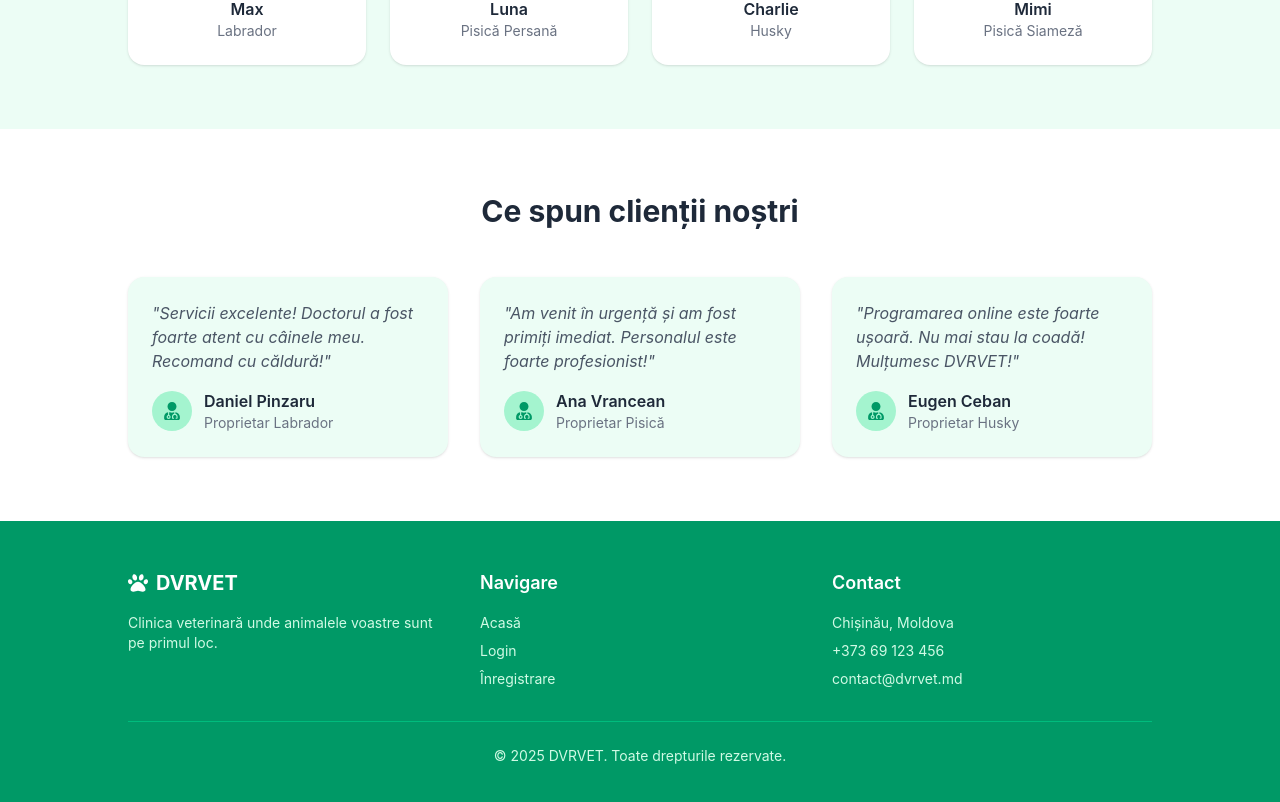
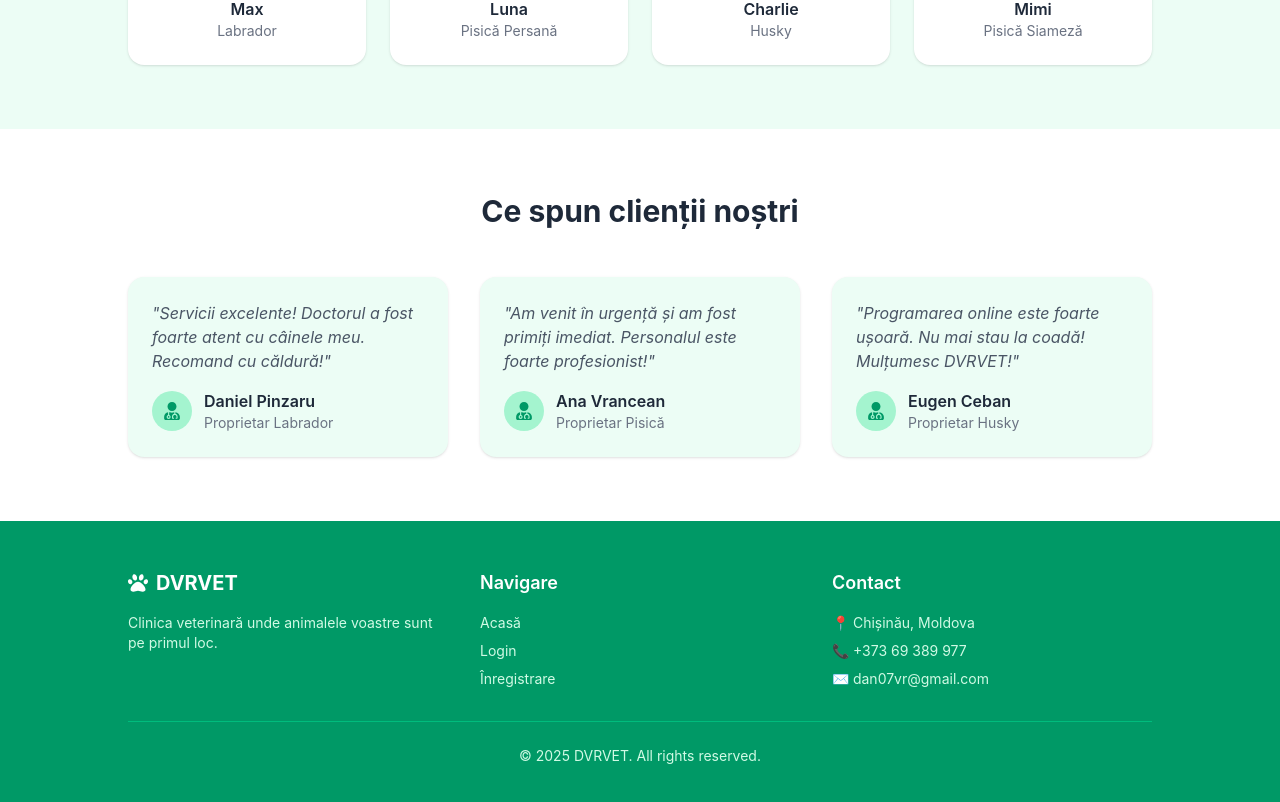
Before and after one commit to DVRpah/Final-Project-Anul-3-Practica, a React (Vite) app: page / in a window 1280 px wide. Shown: the part 2027-2829 px from the top of the page. Built offline with nearby package versions, Linux system fonts and the light colour scheme.

Commit message:
Traducere Footer

```diff
--- a/src/components/Footer.jsx
+++ b/src/components/Footer.jsx
@@ -1,7 +1,12 @@
 import { Link } from 'react-router-dom'
 import { FaPaw } from 'react-icons/fa'
+import { useApp } from '../context/AppContext'
+import translations from '../translations'
 
 function Footer() {
+  const { language } = useApp()
+  const t = translations[language]
+
   return (
     <footer className="bg-emerald-600 dark:bg-gray-950 text-white py-12 px-8">
       <div className="max-w-5xl mx-auto grid grid-cols-1 md:grid-cols-3 gap-8">
@@ -10,28 +15,28 @@ function Footer() {
             <FaPaw /> DVRVET
           </h3>
           <p className="text-emerald-100 dark:text-gray-400 text-sm">
-            Clinica veterinară unde animalele voastre sunt pe primul loc.
+            {t.footerDesc}
           </p>
         </div>
         <div>
-          <h3 className="text-lg font-semibold mb-4">Navigare</h3>
+          <h3 className="text-lg font-semibold mb-4">{t.footerNav}</h3>
           <ul className="space-y-2 text-emerald-100 dark:text-gray-400 text-sm">
-            <li><Link to="/" className="hover:text-white">Acasă</Link></li>
-            <li><Link to="/login" className="hover:text-white">Login</Link></li>
-            <li><Link to="/register" className="hover:text-white">Înregistrare</Link></li>
+            <li><Link to="/" className="hover:text-white">{t.navHome}</Link></li>
+            <li><Link to="/login" className="hover:text-white">{t.navLogin}</Link></li>
+            <li><Link to="/register" className="hover:text-white">{t.navRegister}</Link></li>
           </ul>
         </div>
         <div>
-          <h3 className="text-lg font-semibold mb-4">Contact</h3>
+          <h3 className="text-lg font-semibold mb-4">{t.footerContact}</h3>
           <ul className="space-y-2 text-emerald-100 dark:text-gray-400 text-sm">
-            <li> Chișinău, Moldova</li>
-            <li> +373 69 123 456</li>
-            <li> contact@dvrvet.md</li>
+            <li>📍 Chișinău, Moldova</li>
+            <li>📞 +373 69 389 977</li>
+            <li>✉️ dan07vr@gmail.com</li>
           </ul>
         </div>
       </div>
       <div className="max-w-5xl mx-auto border-t border-emerald-500 dark:border-gray-700 mt-8 pt-6 text-center text-emerald-100 dark:text-gray-400 text-sm">
-        © 2025 DVRVET. Toate drepturile rezervate.
+        © 2025 DVRVET. All rights reserved.
       </div>
     </footer>
   )
--- a/src/translations.js
+++ b/src/translations.js
@@ -68,6 +68,9 @@ const translations = {
     registerBtn: 'Înregistrare',
     registerHaveAccount: 'Ai deja cont?',
     registerLoginLink: 'Autentifică-te',
+    footerDesc: 'Clinica veterinară unde animalele voastre sunt pe primul loc.',
+    footerNav: 'Navigare',
+    footerContact: 'Contact',
   },
   ru: {
     home: 'Главная',
@@ -138,6 +141,9 @@ const translations = {
     registerBtn: 'Регистрация',
     registerHaveAccount: 'Уже есть аккаунт?',
     registerLoginLink: 'Войти',
+    footerDesc: 'Ветеринарная клиника, где ваши животные на первом месте.',
+    footerNav: 'Навигация',
+    footerContact: 'Контакт',
   },
   en: {
     home: 'Home',
@@ -208,6 +214,9 @@ const translations = {
     registerBtn: 'Register',
     registerHaveAccount: 'Already have an account?',
     registerLoginLink: 'Login',
+    footerDesc: 'The veterinary clinic where your animals come first.',
+    footerNav: 'Navigation',
+    footerContact: 'Contact',
   }
 }
 
```
